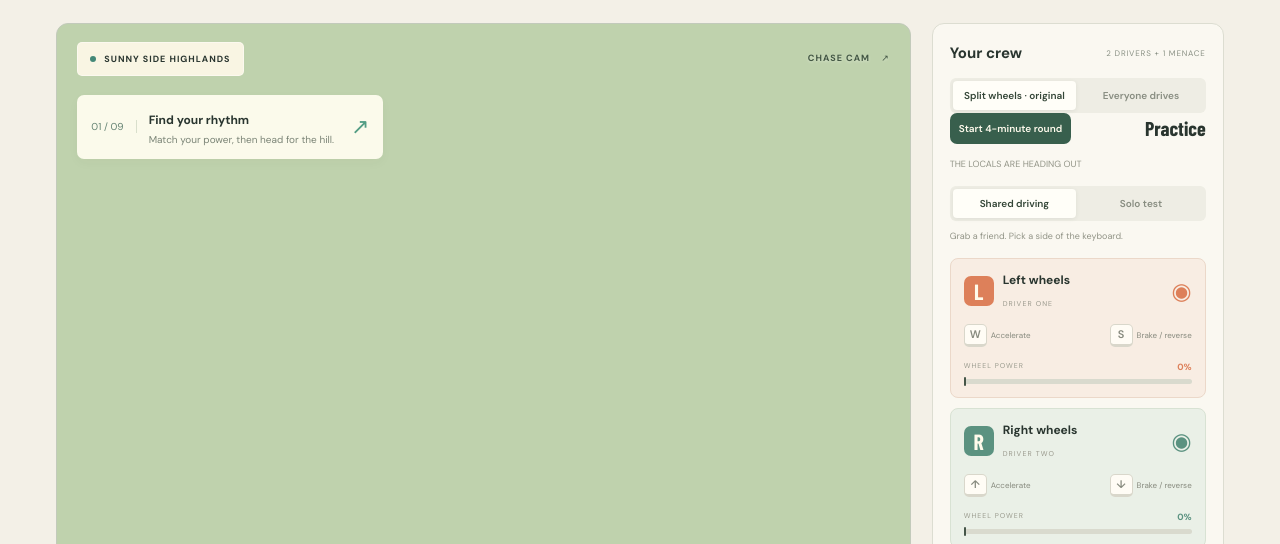
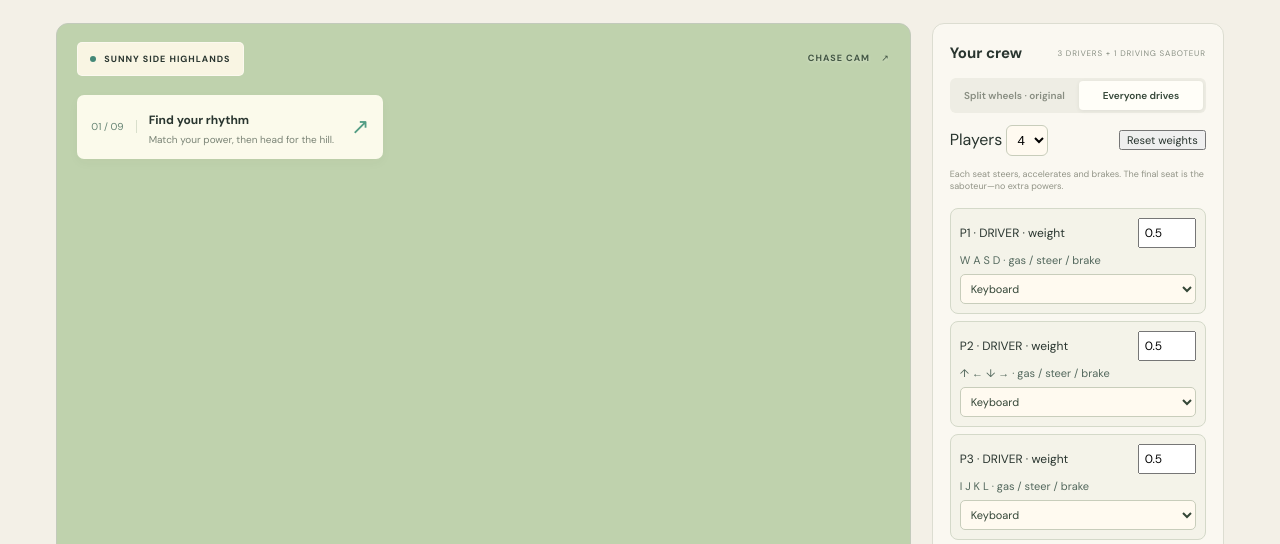
Before and after one commit to mmkazi/bad_driver, a website: page index.html in a window 1280 px wide. Shown: the part 204-748 px from the top of the page. Drawn offline with nearby package versions, Linux system fonts and the light colour scheme; a web font is replaced by a local one.

Commit message:
Make Everyone Drives the default control scheme

```diff
--- a/index.html
+++ b/index.html
@@ -35,8 +35,8 @@
       </section>
       <aside class="control-panel">
         <div class="panel-title"><h2>Your crew</h2><span id="crewBadge">2 DRIVERS + 1 MENACE</span></div>
-        <div class="mode-switch" role="group" aria-label="Control scheme"><button id="splitScheme" class="active" aria-pressed="true">Split wheels · original</button><button id="crewScheme" aria-pressed="false">Everyone drives</button></div>
-        <section id="crewPanel" hidden aria-label="Everyone drives setup">
+        <div class="mode-switch" role="group" aria-label="Control scheme"><button id="splitScheme" aria-pressed="false">Split wheels · original</button><button id="crewScheme" class="active" aria-pressed="true">Everyone drives</button></div>
+        <section id="crewPanel" aria-label="Everyone drives setup">
           <div class="crew-options"><label>Players <select id="playerCount"><option value="2">2</option><option value="3">3</option><option value="4" selected>4</option></select></label><button id="weightDefaults">Reset weights</button></div>
           <p class="mode-description">Each seat steers, accelerates and brakes. The final seat is the saboteur—no extra powers.</p>
           <div id="crewSeats"></div>
--- a/src/main.js
+++ b/src/main.js
@@ -32,7 +32,7 @@ try {
 // movement; this file decides which controls reach it and when a run advances.
 let car=createCar({obstacles:world.obstacles,traffic:true}), mode='shared', paused=false, gateIndex=0, finalGateCrossed=false, stoppedTime=0, complete=false;
 const keys=new Set(), tune={...DEFAULTS};
-let scheme='split',weights=[...PRESETS[4]];
+let scheme='crew',weights=[...PRESETS[4]];
 const arcadeTune={response:.1,turning:1.5,grip:1};
 const sources=['human','human','human','human'];
 let pads=[],padSignature='';
@@ -307,4 +307,6 @@ function tick(now){
   world.render(car,paused||results.open?0:dt,elapsed,gateIndex,Number($('cameraDistance').value),car.traffic.vehicles);
   requestAnimationFrame(tick);
 }
-renderSeats();updateTuning();updateLesson();requestAnimationFrame(tick);
+// Apply the starting scheme through the same setup as a button click, so the
+// visible controls and the actual driving inputs agree from the first frame.
+setScheme(scheme);updateTuning();updateLesson();requestAnimationFrame(tick);
```
Also changed, not shown: tests/browser.html (+2 -0 lines).
